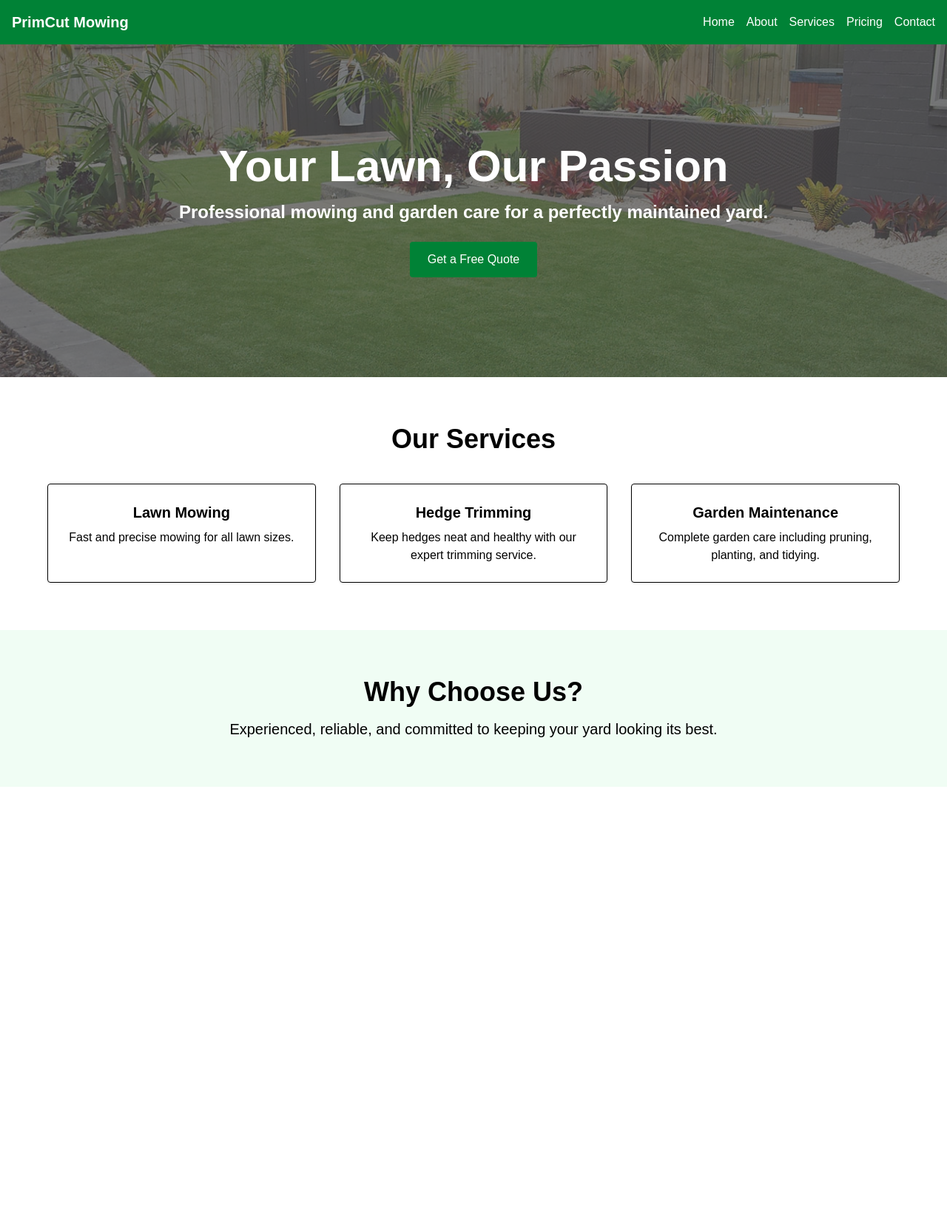
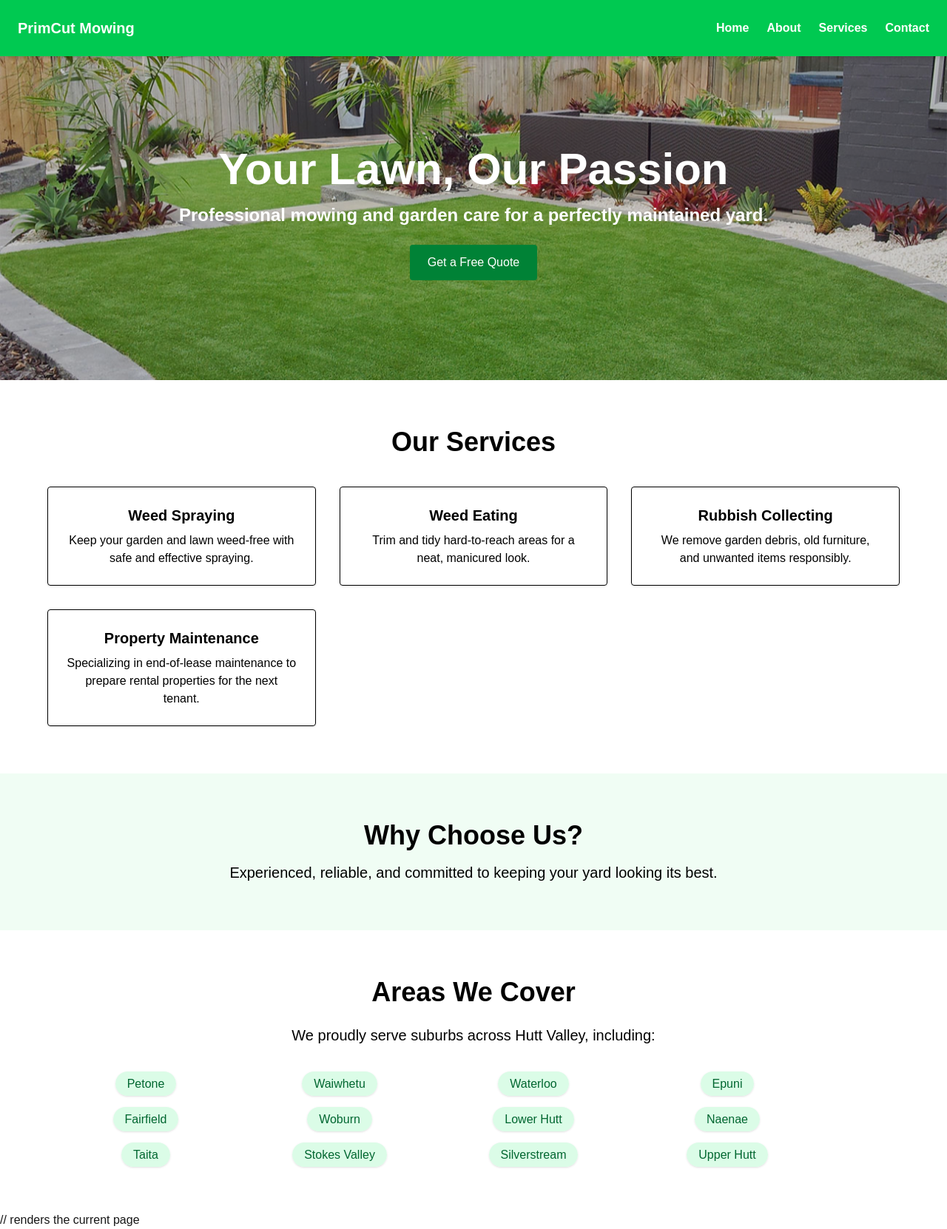
Before and after one commit to Psalms91-50-23/primcut_mowing, a Next.js app: page / in a window 1280 px wide. Shown: the whole page at 74% size. Before the commit the page ends 1064 px from the top, so only its background shows below. Built offline with nearby package versions, Linux system fonts and the light colour scheme.

Commit message:
more details, page information and css

```diff
--- a/components/NavBar.tsx
+++ b/components/NavBar.tsx
@@ -1,18 +1,62 @@
 import type { NextPage } from "next";
 import Link from "next/link";
+import { useState } from "react";
+import useMediaQuery from "../hooks/useMediaQuery ";
 
-const NavBar =  () => (
-  <nav className="flex w-full justify-between items-center p-4 bg-green-700 text-white">
-    <h1 className="font-bold text-xl title">PrimCut Mowing</h1>
-    <ul className="flex flex-row space-x-4 list-none text-base xs:text-sm font-size-change">
-      <li className="nav-link"><Link href="/">Home</Link></li>
-      <li className="nav-link"><Link href="/about">About</Link></li>
-      <li className="nav-link"><Link href="/services">Services</Link></li>
-      <li className="nav-link"><Link href="/pricing">Pricing</Link></li>
-      <li className="nav-link"><Link href="/contact">Contact</Link></li>
-    </ul>
+const NavBar =  () => {
 
-  </nav>
-);
+    const isMobile = useMediaQuery("(max-width: 510px)");
+    const [menuOpen, setMenuOpen] = useState(false);
+    return (
+    <>
+      <nav className="fixed top-0 left-0 w-full flex justify-between items-center p-6 bg-green-500 text-white z-50 shadow-md">
+        <h1 className="font-bold text-xl">PrimCut Mowing</h1>
+        {!isMobile && (
+          <ul className="flex flex-row space-x-6 text-base">
+            <li className="font-bold"><Link href="/">Home</Link></li>
+            <li className="font-bold"><Link href="/about">About</Link></li>
+            <li className="font-bold"><Link href="/services">Services</Link></li>
+            <li className="font-bold"><Link href="/contact">Contact</Link></li>
+          </ul>
+        )}
+        {isMobile && (
+          <button onClick={() => setMenuOpen(true)} className="text-white text-3xl">
+            ☰
+          </button>
+        )}
+        <div
+          className={`
+            fixed top-0 left-0 h-full w-2/3 max-w-[250px] bg-green-800 text-white
+            transform transition-transform duration-300 z-50
+            ${menuOpen ? "translate-x-0" : "-translate-x-full"}
+          `}
+        >
+          <div className="flex justify-between items-center p-4 border-b border-green-600">
+            <div className="flex flex-col">
+              <h1 className="font-bold text-xl">PrimCut Mowing</h1>
+              <h2 className="text-xl font-bold">Menu</h2>
+            </div>
+            <button
+              onClick={() => setMenuOpen(false)}
+              className="text-3xl leading-none"
+            >
+              ✕
+            </button>
+          </div>
+          <ul className="flex flex-col p-4 space-y-4 text-lg">
+            <li onClick={() => setMenuOpen(false)} className="font-bold"><Link href="/">Home</Link></li>
+            <li onClick={() => setMenuOpen(false)} className="font-bold"><Link href="/about">About</Link></li>
+            <li onClick={() => setMenuOpen(false)} className="font-bold"><Link href="/services">Services</Link></li>
+            <li onClick={() => setMenuOpen(false)} className="font-bold"><Link href="/contact">Contact</Link></li>
+          </ul>
+        </div>
+      </nav>
+
+      {/* Spacer to prevent content from hiding under fixed navbar */}
+      <div className="h-16"></div>
+    </>
+  );
+}
+
 
 export default NavBar
--- /dev/null
+++ b/hooks/useMediaQuery .tsx
@@ -0,0 +1,21 @@
+import { useState, useEffect } from "react";
+
+const useMediaQuery = (query: string) => {
+  const [matches, setMatches] = useState(false);
+
+  useEffect(() => {
+    const media = window.matchMedia(query);
+    setMatches(media.matches);
+
+    const listener = (event: MediaQueryListEvent) => {
+      setMatches(event.matches);
+    };
+
+    media.addEventListener("change", listener);
+    return () => media.removeEventListener("change", listener);
+  }, [query]);
+
+  return matches;
+};
+
+export default useMediaQuery;
--- a/pages/_app.tsx
+++ b/pages/_app.tsx
@@ -1,9 +1,14 @@
 // pages/_app.tsx
 import '../styles/globals.css'  // <-- this is your actual global styles file
 import type { AppProps } from 'next/app'
+import NavBar from '../components/NavBar'
 
 function PrimCut({ Component, pageProps }: AppProps) {
-  return <Component {...pageProps} />  // renders the current page
+  return <>
+    <NavBar/>
+    <Component {...pageProps} />  // renders the current page
+  </>
+
 }
 
 export default PrimCut
--- a/pages/about.tsx
+++ b/pages/about.tsx
@@ -1,20 +1,25 @@
-import React from 'react'
-import NavBar from '../components/NavBar';
+import React from "react";
+
 type Props = {}
 
-const about = (props: Props) => {
+const About = (props: Props) => {
   return (
-    <div>
-        <div className="">
-            <NavBar/>
-        </div>
-        <div className="">
-            <h1>
-                about
-            </h1>
-        </div>
+    <div className="py-16 px-6 md:px-16 bg-white text-black">
+      <h1 className="text-4xl md:text-5xl font-bold mb-6 text-center">About Us</h1>
+
+      <p className="text-lg md:text-xl mb-6">
+        We are two passionate locals who started PrimCut Mowing with a simple goal: to help homeowners and landlords maintain beautiful, healthy, and tidy properties. From lawns and gardens to rubbish removal and end-of-lease property care, we bring professionalism, reliability, and attention to detail to every job.
+      </p>
+
+      <p className="text-lg md:text-xl mb-6">
+        Our experience and hands-on approach mean we understand the challenges of keeping a property in top shape. We specialize in end-of-lease maintenance, ensuring rental properties are clean, well-kept, and ready for the next tenant. We also provide weed control, mowing, garden maintenance, and rubbish collection to keep every property looking its best.
+      </p>
+
+      <p className="text-lg md:text-xl">
+        At PrimCut Mowing, we believe in doing the job right the first time. We pride ourselves on reliability, professionalism, and a friendly, approachable service. Whether you’re a homeowner looking to maintain your garden or a landlord preparing a property for new tenants, we’re here to help.
+      </p>
     </div>
   )
 }
 
-export default about
+export default About;
--- a/pages/contact.tsx
+++ b/pages/contact.tsx
@@ -36,7 +36,7 @@ const Contact: React.FC<Props> = () => {
 
   return (
     <div className="w-screen min-h-screen flex flex-col items-center justify-start bg-green-50 text-black">
-      <NavBar />
+      {/* <NavBar /> */}
 
       <div className="mt-10 text-center space-y-2 px-4">
         <h1 className="text-3xl md:text-4xl font-bold mb-6">Contact Us</h1>
--- a/pages/index.tsx
+++ b/pages/index.tsx
@@ -7,52 +7,92 @@ type Props = {};
 const Home: React.FC<Props> = () => {
   return (
     <>
-      <NavBar />
-
-      <header className="relative w-full h-[450px] group">
+      <header className="relative w-full h-[450px] overflow-hidden">
         <div
-          className="absolute inset-0 bg-cover bg-center transition-opacity duration-300 opacity-60 group-hover:opacity-80"
+          className="absolute inset-0 bg-cover bg-center opacity-60 bg-slide-left"
           style={{ backgroundImage: "url('/images/perfect_lawn.jpeg')" }}
         ></div>
-        <div className="absolute inset-0 bg-black/50"></div>
+        <div className="absolute inset-0 bg-black/20"></div>
 
-        <div className="relative z-10 flex flex-col justify-center items-center h-full text-center text-white px-4">
-          <h2 className="text-5xl md:text-6xl font-bold mb-4">Your Lawn, Our Passion</h2>
+        <div className="relative z-10 flex flex-col justify-center items-center h-full text-center text-white px-4 text-slide-right">
+          <h2 className="text-5xl md:text-6xl font-bold mb-4">
+            Your Lawn, Our Passion
+          </h2>
           <p className="text-xl md:text-2xl font-semibold mb-6">
             Professional mowing and garden care for a perfectly maintained yard.
           </p>
           <Link href="/contact">
-            <button className="bg-green-700 text-white px-6 py-3 rounded hover:bg-green-800 transition hover:cursor-pointer">
+            <button className="bg-green-700 text-white px-6 py-3 rounded hover:bg-green-800 transition hover:cursor-pointer hover:font-bold">
               Get a Free Quote
             </button>
           </Link>
         </div>
       </header>
-
       <section className="py-16 px-6 md:px-16 bg-white text-black">
         <h3 className="text-3xl md:text-4xl font-bold mb-10 text-center">Our Services</h3>
         <div className="grid grid-cols-1 md:grid-cols-3 gap-8 text-center">
+
           <div className="p-6 border rounded shadow hover:shadow-lg transition">
-            <h4 className="font-semibold mb-2 text-xl">Lawn Mowing</h4>
-            <p>Fast and precise mowing for all lawn sizes.</p>
+            <h4 className="font-semibold mb-2 text-xl">Weed Spraying</h4>
+            <p>Keep your garden and lawn weed-free with safe and effective spraying.</p>
           </div>
+
           <div className="p-6 border rounded shadow hover:shadow-lg transition">
-            <h4 className="font-semibold mb-2 text-xl">Hedge Trimming</h4>
-            <p>Keep hedges neat and healthy with our expert trimming service.</p>
+            <h4 className="font-semibold mb-2 text-xl">Weed Eating</h4>
+            <p>Trim and tidy hard-to-reach areas for a neat, manicured look.</p>
           </div>
+
           <div className="p-6 border rounded shadow hover:shadow-lg transition">
-            <h4 className="font-semibold mb-2 text-xl">Garden Maintenance</h4>
-            <p>Complete garden care including pruning, planting, and tidying.</p>
+            <h4 className="font-semibold mb-2 text-xl">Rubbish Collecting</h4>
+            <p>We remove garden debris, old furniture, and unwanted items responsibly.</p>
           </div>
+
+          <div className="p-6 border rounded shadow hover:shadow-lg transition">
+            <h4 className="font-semibold mb-2 text-xl">Property Maintenance</h4>
+            <p>Specializing in end-of-lease maintenance to prepare rental properties for the next tenant.</p>
+          </div>
+
         </div>
       </section>
-
       <section className="py-16 px-6 md:px-16 bg-green-50 text-black text-center ">
         <h3 className="text-3xl md:text-4xl font-bold mb-4">Why Choose Us?</h3>
         <p className="text-lg md:text-xl">
           Experienced, reliable, and committed to keeping your yard looking its best.
         </p>
       </section>
+      <section className="py-16 px-6 md:px-16 bg-white text-black text-center">
+        <h3 className="text-3xl md:text-4xl font-bold mb-6">Areas We Cover</h3>
+        <p className="text-lg md:text-xl mb-10">
+          We proudly serve suburbs across Hutt Valley, including:
+        </p>
+
+        <div className="grid grid-cols-2 sm:grid-cols-3 md:grid-cols-4 gap-6 justify-items-center mx-auto max-w-5xl">
+          {[
+            "Petone",
+            "Waiwhetu",
+            "Waterloo",
+            "Epuni",
+            "Fairfield",
+            "Woburn",
+            "Lower Hutt",
+            "Naenae",
+            "Taita",
+            "Stokes Valley",
+            "Silverstream",
+            "Upper Hutt",
+          ].map((area, index) => (
+            <div
+              key={area}
+              className={`opacity-0 translate-x-[-50px] animate-slide-in`}
+              style={{ animationDelay: `${index * 0.15}s` }}
+            >
+              <span className="px-4 py-2 rounded-full bg-green-100 text-green-800 font-medium shadow hover:shadow-lg transition text-center">
+                {area}
+              </span>
+            </div>
+          ))}
+        </div>
+      </section>
     </>
   );
 };
--- a/pages/pricing.tsx
+++ b/pages/pricing.tsx
@@ -5,9 +5,9 @@ type Props = {}
 const pricing = (props: Props) => {
   return (
     <div>
-        <div className="">
+        {/* <div className="">
             <NavBar/>
-        </div>
+        </div> */}
         <div className="">
             <h1>
                 Pricing
--- a/pages/services.tsx
+++ b/pages/services.tsx
@@ -1,20 +1,71 @@
-import React from 'react'
-import NavBar from '../components/NavBar';
-type Props = {}
+import React from "react";
 
-const services = (props: Props) => {
+type Props = {};
+
+const Services = (props: Props) => {
   return (
     <div>
-        <div className="">
-            <NavBar/>
+      <section className="py-16 px-6 md:px-16 bg-white text-black">
+        <h3 className="text-3xl md:text-4xl font-bold mb-10 text-center">Our Services</h3>
+        <div className="grid grid-cols-1 md:grid-cols-3 gap-8 text-center">
+
+          {/* Lawn Mowing */}
+          <div className="p-6 border rounded shadow hover:shadow-lg transition">
+            <h4 className="font-semibold mb-2 text-xl">Lawn Mowing</h4>
+            <p>Fast and precise mowing for lawns of all sizes, keeping your yard neat and healthy.</p>
+            <p className="mt-2 text-sm text-gray-700">
+              We use professional equipment to ensure even, clean cuts. Regular mowing prevents overgrowth, promotes healthy grass, and enhances the overall look of your property.
+            </p>
+          </div>
+
+          {/* Weed Spraying */}
+          <div className="p-6 border rounded shadow hover:shadow-lg transition">
+            <h4 className="font-semibold mb-2 text-xl">Weed Spraying</h4>
+            <p>Keep your lawn and garden weed-free with safe and effective spraying.</p>
+            <p className="mt-2 text-sm text-gray-700">
+              We target weeds at the root, preventing them from spreading and protecting your plants and turf. Our eco-friendly products are safe for pets and children while ensuring long-lasting results.
+            </p>
+          </div>
+
+          {/* Weed Eating */}
+          <div className="p-6 border rounded shadow hover:shadow-lg transition">
+            <h4 className="font-semibold mb-2 text-xl">Weed Eating</h4>
+            <p>Trim and tidy hard-to-reach areas for a neat, manicured look.</p>
+            <p className="mt-2 text-sm text-gray-700">
+              Perfect for edges, fences, pathways, and tight spots where mowers can’t reach. We remove overgrowth and keep your garden looking clean and professional.
+            </p>
+          </div>
+
+          {/* Property Maintenance */}
+          <div className="p-6 border rounded shadow hover:shadow-lg transition">
+            <h4 className="font-semibold mb-2 text-xl">Property Maintenance</h4>
+            <p>Specializing in end-of-lease maintenance to prepare rental properties for the next tenant.</p>
+            <p className="mt-2 text-sm text-gray-700">
+              We step in after tenants move out to restore properties to tenancy standards. Services include lawn care, garden cleanup, minor repairs, rubbish removal, and general tidying, ensuring the property is move-in ready and compliant with lease agreements.
+            </p>
+          </div>
+
+          {/* Rubbish Collecting */}
+          <div className="p-6 border rounded shadow hover:shadow-lg transition">
+            <h4 className="font-semibold mb-2 text-xl">Rubbish Collecting</h4>
+            <p>Responsible removal of garden debris, old furniture, and unwanted items.</p>
+            <p className="mt-2 text-sm text-gray-700">
+              We handle the collection and disposal of waste efficiently, keeping your property clean and clutter-free. Perfect for garden clean-ups, renovations, or end-of-lease tidy-ups.
+            </p>
+          </div>
+
         </div>
-        <div className="">
-            <h1>
-                Services
-            </h1>
-        </div>
+      </section>
+
+      {/* Why Choose Us Section */}
+      <section className="py-16 px-6 md:px-16 bg-green-50 text-black text-center">
+        <h3 className="text-3xl md:text-4xl font-bold mb-4">Why Choose Us?</h3>
+        <p className="text-lg md:text-xl">
+          Experienced, reliable, and committed to keeping your yard and property looking their best. We specialize in end-of-lease maintenance, garden care, and professional waste removal, ensuring every job is done right the first time.
+        </p>
+      </section>
     </div>
-  )
-}
+  );
+};
 
-export default services
+export default Services;
--- a/styles/globals.css
+++ b/styles/globals.css
@@ -31,6 +31,39 @@ html, body {
 
 }
 
+@keyframes fadeInLeft {
+  from { opacity: 0; transform: translateX(-200px); }
+  to { opacity: 1; transform: translateX(0); }
+}
+
+@keyframes fadeInRight {
+  from { opacity: 0; transform: translateX(200px); }
+  to { opacity: 1; transform: translateX(0); }
+}
+
+.bg-slide-left {
+  animation: fadeInLeft 0.6s ease-out forwards;
+}
+
+.text-slide-right {
+  animation: fadeInRight 0.8s ease-out forwards;
+}
+
+@keyframes slide-in {
+  0% {
+    opacity: 0;
+    transform: translateX(-200px);
+  }
+  100% {
+    opacity: 1;
+    transform: translateX(0);
+  }
+}
+
+.animate-slide-in {
+  animation: slide-in 0.5s forwards;
+}
+
 @media (max-width: 410px) {
   .title {
     font-size: 1rem;
--- a/tailwind.config.ts
+++ b/tailwind.config.ts
@@ -14,5 +14,19 @@ module.exports = {
       xl: "1280px",
       "2xl": "1536px",
     },
+    keyframes: {
+        fadeInLeft: {
+          '0%': { opacity: '0', transform: 'translateX(-50px)' },
+          '100%': { opacity: '1', transform: 'translateX(0)' },
+        },
+        fadeInRight: {
+          '0%': { opacity: '0', transform: 'translateX(50px)' },
+          '100%': { opacity: '1', transform: 'translateX(0)' },
+        },
+      },
+      animation: {
+        fadeInLeft: 'fadeInLeft 1s ease-out forwards',
+        fadeInRight: 'fadeInRight 1s ease-out forwards',
+      },
   },
 };
```
